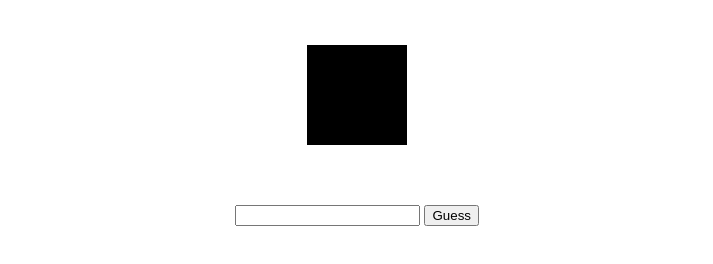
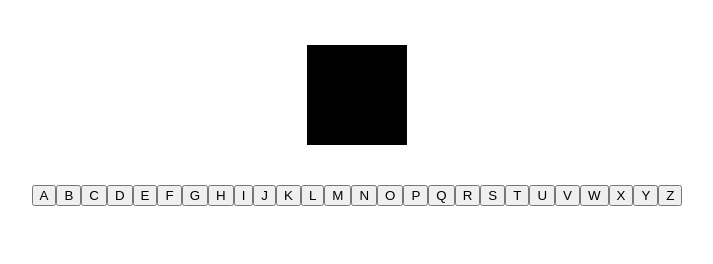
Before and after one commit to notryancho/brokeMan, a plain HTML site: page index.html in a window 1280 px wide. Shown: the part 226-490 px from the top of the page, without its empty margins (283-996 px from the left). Drawn offline with Linux system fonts and the light colour scheme.

Commit message:
deleted submit option

```diff
--- a/index.html
+++ b/index.html
@@ -15,11 +15,8 @@
     <div id="game">
         <div id="man"></div>
         <div id="word"></div>
+        <div id="alphabet"></div>
         <div id="balance"></div>
-        <form>
-          <input type="text" id="guess">
-          <button type="submit" id="submit">Guess</button>
-        </form>
-      </div>
+    </div>
 </body>
 </html>
--- a/script.js
+++ b/script.js
@@ -1,13 +1,21 @@
 const word = "javascript";
-const guess = document.getElementById("guess");
-const submit = document.getElementById("submit");
+const alphabet = "ABCDEFGHIJKLMNOPQRSTUVWXYZ";
+const alphabetArray = alphabet.split("");
+const wordArray = word.split("");
+const alphabetDiv = document.getElementById("alphabet");
 const balance = document.getElementById("balance");
 const bankBalance = 100;
 
-submit.addEventListener("click", function(e) {
-  e.preventDefault();
-  if (word.indexOf(guess.value) === -1) {
-    bankBalance -= 10;
-    balance.innerHTML = "Bank Balance: $" + bankBalance;
-  }
-});
+alphabetArray.forEach(function(letter) {
+    let button = document.createElement("button");
+    button.innerHTML = letter;
+    alphabetDiv.appendChild(button);
+    button.addEventListener("click", function() {
+      if (wordArray.indexOf(button.innerHTML) !== -1) {
+        alert("Correct letter!");
+      } else {
+        bankBalance -= 10;
+        balance.innerHTML = "Bank Balance: $" + bankBalance;
+      }
+    });
+  });
```
